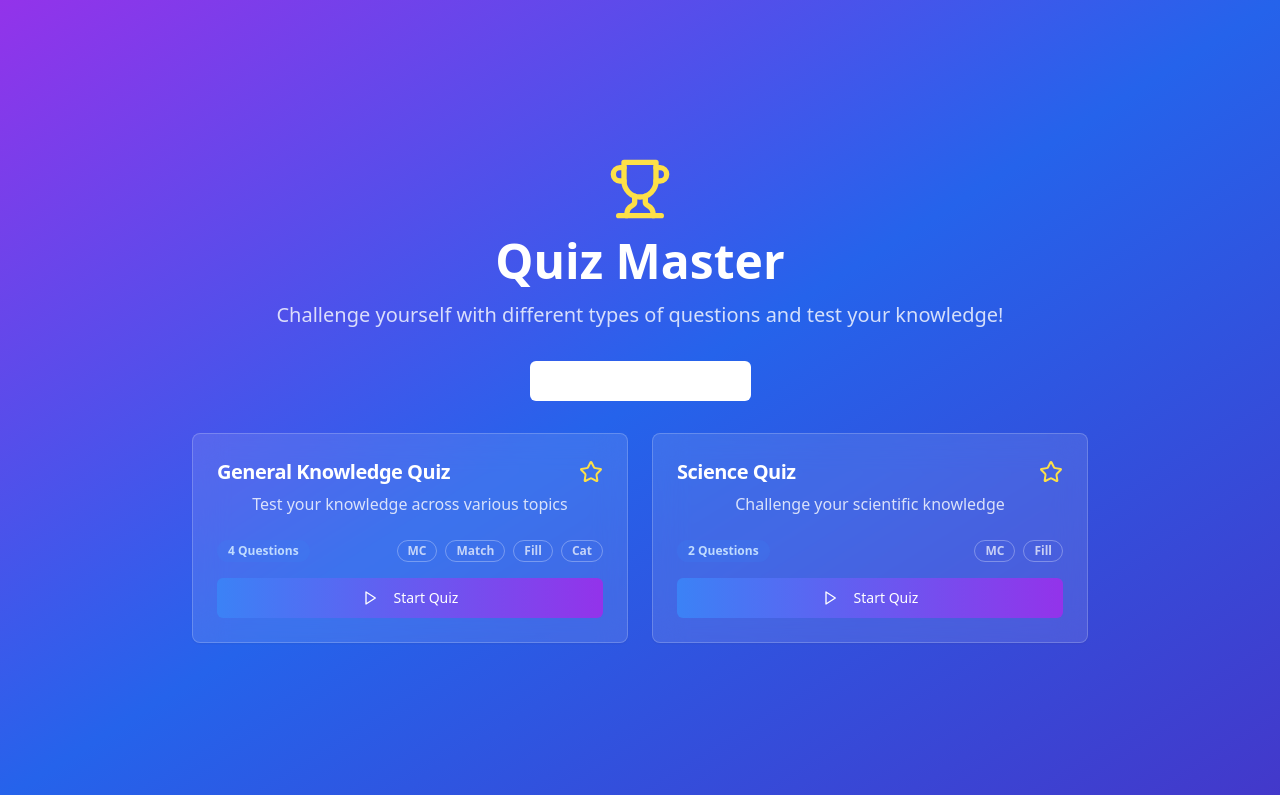
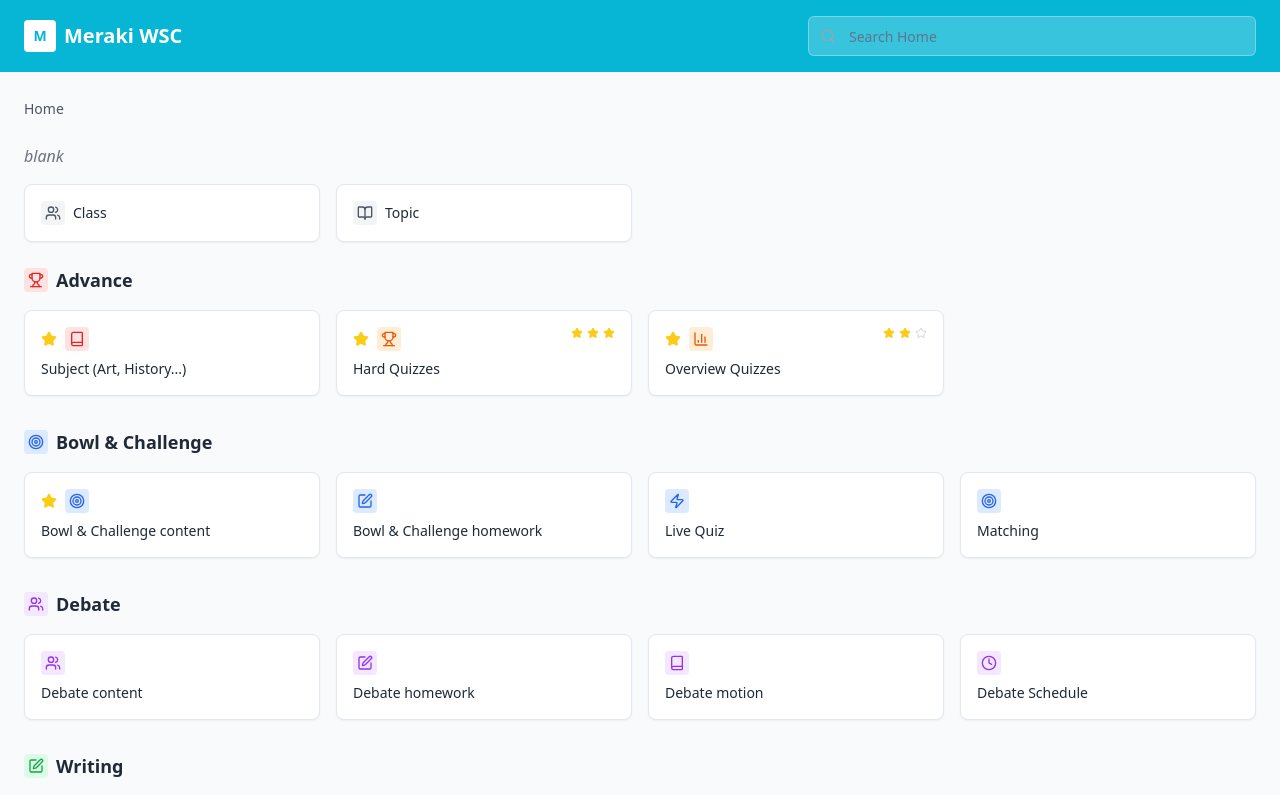
Before and after one commit to thanghp94/diverse-quiz-hub, a React (Vite) app: page / in a window 1280 px wide. Shown: the top 795 px of the page. Built offline with nearby package versions, Linux system fonts and the light colour scheme.

Commit message:
Add home page with header and content tags
Implement the home page with a header and content tags.

```diff
--- /dev/null
+++ b/src/components/ContentSection.tsx
@@ -0,0 +1,83 @@
+
+import { Card } from "@/components/ui/card";
+import { Badge } from "@/components/ui/badge";
+import {
+  Book,
+  Trophy,
+  Users,
+  Edit,
+  BarChart3,
+  User,
+  Star,
+  Award,
+  Clock,
+  Zap
+} from "lucide-react";
+
+interface ContentItem {
+  id: string;
+  title: string;
+  icon: React.ReactNode;
+  color: string;
+  starred?: boolean;
+  difficulty?: 'easy' | 'medium' | 'hard';
+}
+
+interface ContentSectionProps {
+  title: string;
+  icon: React.ReactNode;
+  items: ContentItem[];
+  color: string;
+}
+
+const ContentSection = ({ title, icon, items, color }: ContentSectionProps) => {
+  const getDifficultyStars = (difficulty?: string) => {
+    if (!difficulty) return null;
+
+    const starCount = difficulty === 'easy' ? 1 : difficulty === 'medium' ? 2 : 3;
+    return (
+      <div className="flex gap-1">
+        {[...Array(3)].map((_, i) => (
+          <Star
+            key={i}
+            className={`h-3 w-3 ${
+              i < starCount ? 'fill-yellow-400 text-yellow-400' : 'text-gray-300'
+            }`}
+          />
+        ))}
+      </div>
+    );
+  };
+
+  return (
+    <div className="mb-8">
+      <div className="flex items-center gap-2 mb-4">
+        <div className={`p-1 rounded ${color}`}>
+          {icon}
+        </div>
+        <h2 className="text-lg font-semibold text-gray-800">{title}</h2>
+      </div>
+
+      <div className="grid grid-cols-1 md:grid-cols-2 lg:grid-cols-4 gap-4">
+        {items.map((item) => (
+          <Card key={item.id} className="p-4 hover:shadow-md transition-shadow cursor-pointer">
+            <div className="flex items-start justify-between mb-2">
+              <div className="flex items-center gap-2">
+                {item.starred && (
+                  <Star className="h-4 w-4 fill-yellow-400 text-yellow-400" />
+                )}
+                <div className={`p-1 rounded ${item.color}`}>
+                  {item.icon}
+                </div>
+              </div>
+              {item.difficulty && getDifficultyStars(item.difficulty)}
+            </div>
+            <h3 className="font-medium text-gray-800 text-sm">{item.title}</h3>
+          </Card>
+        ))}
+      </div>
+    </div>
+  );
+};
+
+export default ContentSection;
--- /dev/null
+++ b/src/components/Header.tsx
@@ -0,0 +1,29 @@
+
+import { Search } from "lucide-react";
+import { Input } from "@/components/ui/input";
+
+const Header = () => {
+  return (
+    <header className="bg-cyan-500 text-white px-6 py-4">
+      <div className="flex items-center justify-between">
+        <div className="flex items-center gap-2">
+          <div className="w-8 h-8 bg-white rounded flex items-center justify-center">
+            <span className="text-cyan-500 font-bold text-sm">M</span>
+          </div>
+          <h1 className="text-xl font-semibold">Meraki WSC</h1>
+        </div>
+
+        <div className="relative max-w-md w-full">
+          <Search className="absolute left-3 top-1/2 transform -translate-y-1/2 text-gray-400 h-4 w-4" />
+          <Input
+            type="text"
+            placeholder="Search Home"
+            className="pl-10 bg-white/20 border-white/30 text-white placeholder-white/70 focus:bg-white/30"
+          />
+        </div>
+      </div>
+    </header>
+  );
+};
+
+export default Header;
--- /dev/null
+++ b/src/components/HomePage.tsx
@@ -0,0 +1,217 @@
+
+import Header from "./Header";
+import ContentSection from "./ContentSection";
+import { Card } from "@/components/ui/card";
+import {
+  Book,
+  Trophy,
+  Users,
+  Edit,
+  BarChart3,
+  User,
+  Star,
+  Award,
+  Clock,
+  Zap,
+  BookOpen,
+  Target
+} from "lucide-react";
+
+const HomePage = () => {
+  const blankItems = [
+    {
+      id: "class",
+      title: "Class",
+      icon: <Users className="h-4 w-4 text-gray-600" />,
+      color: "bg-gray-100"
+    },
+    {
+      id: "topic",
+      title: "Topic",
+      icon: <BookOpen className="h-4 w-4 text-gray-600" />,
+      color: "bg-gray-100"
+    }
+  ];
+
+  const advanceItems = [
+    {
+      id: "subject",
+      title: "Subject (Art, History...)",
+      icon: <Book className="h-4 w-4 text-red-600" />,
+      color: "bg-red-100",
+      starred: true
+    },
+    {
+      id: "hard-quizzes",
+      title: "Hard Quizzes",
+      icon: <Trophy className="h-4 w-4 text-orange-600" />,
+      color: "bg-orange-100",
+      starred: true,
+      difficulty: "hard" as const
+    },
+    {
+      id: "overview-quizzes",
+      title: "Overview Quizzes",
+      icon: <BarChart3 className="h-4 w-4 text-orange-600" />,
+      color: "bg-orange-100",
+      starred: true,
+      difficulty: "medium" as const
+    }
+  ];
+
+  const bowlChallengeItems = [
+    {
+      id: "bowl-challenge-content",
+      title: "Bowl & Challenge content",
+      icon: <Target className="h-4 w-4 text-blue-600" />,
+      color: "bg-blue-100",
+      starred: true
+    },
+    {
+      id: "bowl-challenge-homework",
+      title: "Bowl & Challenge homework",
+      icon: <Edit className="h-4 w-4 text-blue-600" />,
+      color: "bg-blue-100"
+    },
+    {
+      id: "live-quiz",
+      title: "Live Quiz",
+      icon: <Zap className="h-4 w-4 text-blue-600" />,
+      color: "bg-blue-100"
+    },
+    {
+      id: "matching",
+      title: "Matching",
+      icon: <Target className="h-4 w-4 text-blue-600" />,
+      color: "bg-blue-100"
+    }
+  ];
+
+  const debateItems = [
+    {
+      id: "debate-content",
+      title: "Debate content",
+      icon: <Users className="h-4 w-4 text-purple-600" />,
+      color: "bg-purple-100"
+    },
+    {
+      id: "debate-homework",
+      title: "Debate homework",
+      icon: <Edit className="h-4 w-4 text-purple-600" />,
+      color: "bg-purple-100"
+    },
+    {
+      id: "debate-motion",
+      title: "Debate motion",
+      icon: <Book className="h-4 w-4 text-purple-600" />,
+      color: "bg-purple-100"
+    },
+    {
+      id: "debate-schedule",
+      title: "Debate Schedule",
+      icon: <Clock className="h-4 w-4 text-purple-600" />,
+      color: "bg-purple-100"
+    }
+  ];
+
+  const writingItems = [
+    {
+      id: "writing-content",
+      title: "Writing content",
+      icon: <Edit className="h-4 w-4 text-green-600" />,
+      color: "bg-green-100"
+    },
+    {
+      id: "writing-homework",
+      title: "Writing homework",
+      icon: <Book className="h-4 w-4 text-green-600" />,
+      color: "bg-green-100"
+    },
+    {
+      id: "writing-prompt",
+      title: "Writing Prompt",
+      icon: <Edit className="h-4 w-4 text-green-600" />,
+      color: "bg-green-100"
+    }
+  ];
+
+  const dashboardItems = [
+    {
+      id: "leaderboard",
+      title: "Leaderboard",
+      icon: <Award className="h-4 w-4 text-pink-600" />,
+      color: "bg-pink-100"
+    },
+    {
+      id: "personal",
+      title: "Personal",
+      icon: <User className="h-4 w-4 text-pink-600" />,
+      color: "bg-pink-100"
+    }
+  ];
+
+  return (
+    <div className="min-h-screen bg-gray-50">
+      <Header />
+
+      <div className="p-6">
+        <nav className="mb-6">
+          <span className="text-sm text-gray-600">Home</span>
+        </nav>
+
+        <div className="mb-6">
+          <p className="text-gray-500 italic">blank</p>
+          <div className="grid grid-cols-1 md:grid-cols-2 lg:grid-cols-4 gap-4 mt-4">
+            {blankItems.map((item) => (
+              <Card key={item.id} className="p-4 hover:shadow-md transition-shadow cursor-pointer">
+                <div className="flex items-center gap-2">
+                  <div className={`p-1 rounded ${item.color}`}>
+                    {item.icon}
+                  </div>
+                  <h3 className="font-medium text-gray-800 text-sm">{item.title}</h3>
+                </div>
+              </Card>
+            ))}
+          </div>
+        </div>
+
+        <ContentSection
+          title="Advance"
+          icon={<Trophy className="h-4 w-4 text-red-600" />}
+          items={advanceItems}
+          color="bg-red-100"
+        />
+
+        <ContentSection
+          title="Bowl & Challenge"
+          icon={<Target className="h-4 w-4 text-blue-600" />}
+          items={bowlChallengeItems}
+          color="bg-blue-100"
+        />
+
+        <ContentSection
+          title="Debate"
+          icon={<Users className="h-4 w-4 text-purple-600" />}
+          items={debateItems}
+          color="bg-purple-100"
+        />
+
+        <ContentSection
+          title="Writing"
+          icon={<Edit className="h-4 w-4 text-green-600" />}
+          items={writingItems}
+          color="bg-green-100"
+        />
+
+        <ContentSection
+          title="Your dashboard"
+          icon={<BarChart3 className="h-4 w-4 text-pink-600" />}
+          items={dashboardItems}
+          color="bg-pink-100"
+        />
+      </div>
+    </div>
+  );
+};
+
+export default HomePage;
--- a/src/pages/Index.tsx
+++ b/src/pages/Index.tsx
@@ -1,12 +1,8 @@
 
-import QuizApp from "@/components/QuizApp";
+import HomePage from "@/components/HomePage";
 
 const Index = () => {
-  return (
-    <div className="min-h-screen bg-gradient-to-br from-purple-600 via-blue-600 to-indigo-700">
-      <QuizApp />
-    </div>
-  );
+  return <HomePage />;
 };
 
 export default Index;
```
